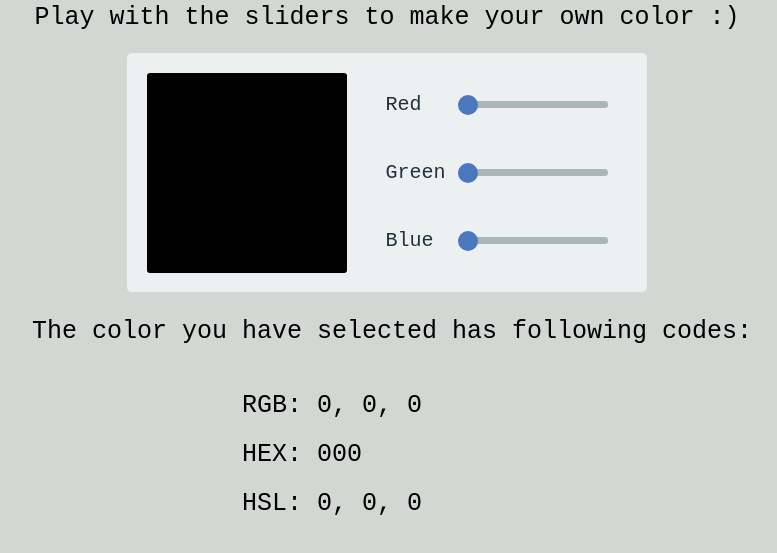
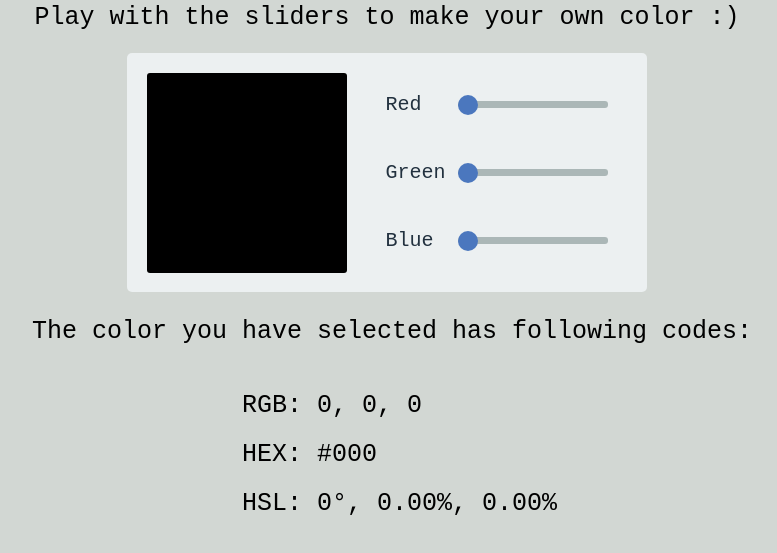
Before and after one commit to lalwanivikas/color-maker, a plain HTML site: page index.html in a window 1280 px wide. Shown: the part 117-670 px from the top of the page, without its empty margins (253-1030 px from the left). Drawn offline with nearby package versions, Linux system fonts and the light colour scheme.

Commit message:
Improved initial color code display.
Minor change in HTML.

```diff
--- a/index.html
+++ b/index.html
@@ -43,12 +43,12 @@
 
 		<div class="colorCodes">
 			<p>HEX:</p>
-			<p id="hexCode">000</p>
+			<p id="hexCode">#000</p>
 		</div>
 
 		<div class="colorCodes">
 			<p>HSL:</p>
-			<p id="hslCode">0, 0, 0</p>
+			<p id="hslCode">0&deg;, 0.00%, 0.00%</p>
 		</div>
 	</div>
 
```
